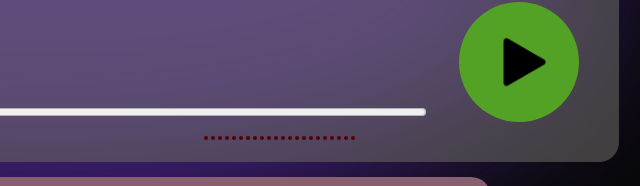
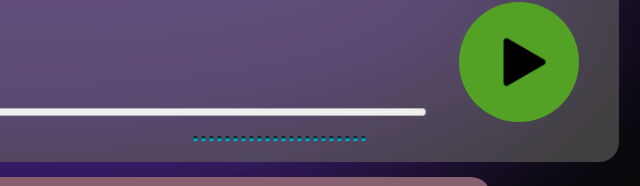
Before and after one commit to Win11Git/herwinlyrics, a plain HTML site: page Ikaw Lang.html in a window 1280 px wide. Shown: the part 128-314 px from the top of the page, 597-1237 px from the left. Drawn offline with Linux system fonts and the light colour scheme.

Commit message:
Update Ikaw Lang.html

```diff
--- a/Ikaw Lang.html
+++ b/Ikaw Lang.html
@@ -1429,10 +1429,10 @@ body::after {
 }
 
 #beatVisualizer span {
-    width: 4px;
-    height: 4px;
+    width: 5px;
+    height: 5px;
     border-radius: 3px;
-    background: rgb(83, 2, 2);
+    background: linear-gradient(to top, #00e1ff, #030303);
     transition: height 0.08s ease;
 }
 
```
